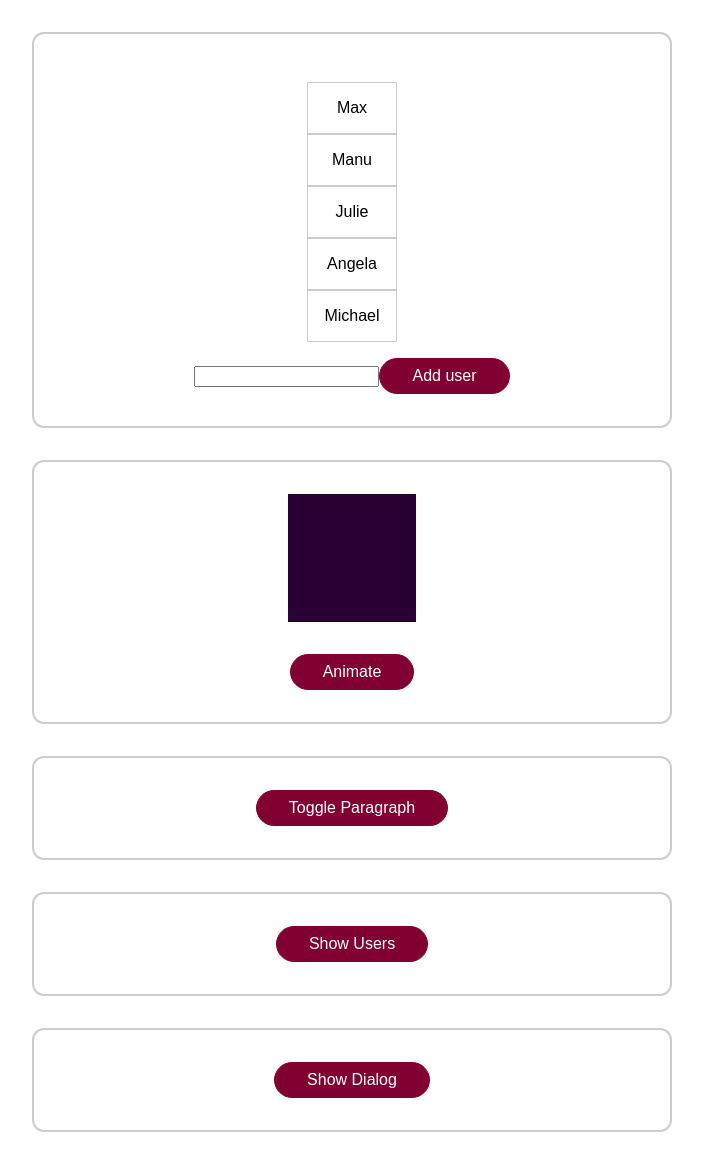
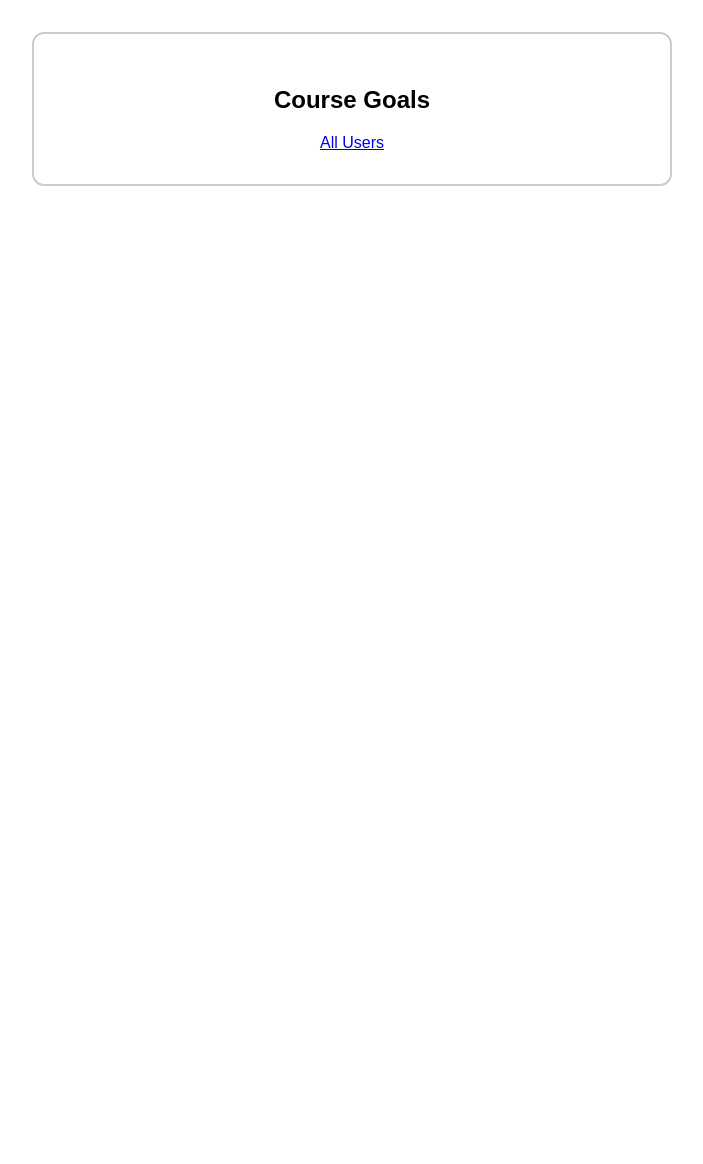
Before and after one commit to VictoriyaK19/animations-01-starting-setup, a Vue app: page /goals in a window 1280 px wide. Shown: the whole page, without its empty margins (288-991 px from the left). After the commit the page ends 800 px from the top, so only its background shows below. Built offline with nearby package versions, Linux system fonts and the light colour scheme.

Commit message:
Animating Route Changes

```diff
--- a/package.json
+++ b/package.json
@@ -9,7 +9,8 @@
   },
   "dependencies": {
     "core-js": "^3.8.3",
-    "vue": "^3.2.13"
+    "vue": "^3.2.13",
+    "vue-router": "^4.0.13"
   },
   "devDependencies": {
     "@babel/core": "^7.12.16",
--- a/src/App.vue
+++ b/src/App.vue
@@ -1,49 +1,15 @@
 <template>
-  <div class='container'>
-    <users-list></users-list>
-  </div>
-  <div class="container">
-    <div class="block" :class="{ animate: animatedBlock }"></div>
-    <button @click="animateBlock">Animate</button>
-  </div>
-  <div class="container">
-    <transition
-    :css="false"
-    @before-enter="beforeEnter"
-    @enter="enter"
-    @after-enter="afterEnter"
-    @before-leave="beforeLeave"
-    @leave="leave"
-    @after-leave="afterLeave"
-    @enter-cancelled="enterCancelled"
-    @leave-cancelled="leaveCancelled">
-      <p v-if="paraIsVisible">This is only sometimes visible...</p>
+
+    <router-view v-slot="slotProps">
+      <transition name="fade-button" mode="out-in">
+        <component :is="slotProps.Component"></component>
       </transition>
-    <button @click="toggleParagraoh">Toggle Paragraph</button>
-  </div>
-  <div class="container">
-    <transition name="fade-button" mode="out-in">
-      <button @click="showUsers" v-if="!usersAreVisible">Show Users</button>
-      <button @click="hideUsers" v-else>Hide Users</button>
-    </transition>
-  </div>
-  <base-modal @close="hideDialog" :open="dialogIsVisible">
-    <p>This is a test dialog!</p>
-    <button @click="hideDialog">Close it!</button>
-  </base-modal>
+    </router-view>
 
-  <div class="container">
-    <button @click="showDialog">Show Dialog</button>
-  </div>
 </template>
 
 <script>
-import UsersList from './components/UsersList.vue';
-
 export default {
-  components: {
-    UsersList
-  },
   data() {
     return {
       animatedBlock: false,
@@ -51,7 +17,7 @@
       paraIsVisible: false,
       usersAreVisible: false,
       enterInterval: null,
-      leaveInterval: null
+      leaveInterval: null,
     };
   },
   methods: {
@@ -64,12 +30,12 @@
       clearInterval(this.leaveInterval);
     },
     beforeEnter(el) {
-      console.log('beforeEnter');
+      console.log("beforeEnter");
       console.log(el);
       el.style.opacity = 0;
     },
     enter(el, done) {
-      console.log('enetr');
+      console.log("enetr");
       console.log(el);
       let round = 1;
       this.enterInterval = setInterval(() => {
@@ -82,16 +48,16 @@
       }, 20);
     },
     afterEnter(el) {
-      console.log('afterEnter');
+      console.log("afterEnter");
       console.log(el);
     },
     beforeLeave(el) {
-      console.log('beforeLeave');
+      console.log("beforeLeave");
       console.log(el);
       el.style.opacity = 1;
     },
     leave(el, done) {
-      console.log('leave');
+      console.log("leave");
       console.log(el);
       let round = 1;
       this.leaveInterval = setInterval(() => {
@@ -104,7 +70,7 @@
       }, 20);
     },
     afterLeave(el) {
-      console.log('afetreLeave');
+      console.log("afetreLeave");
       console.log(el);
     },
     showUsers() {
@@ -180,7 +146,7 @@
 .fade-button-leave-to {
   opacity: 0;
 }
-.fade-button-enter-active{
+.fade-button-enter-active {
   transition: opasity 0.3s ease-out;
 }
 .fade-button-leave-active {
@@ -189,6 +155,13 @@
 .fade-button-enter-to,
 .fade-button-leave-from {
   opacity: 1;
+}
+
+.route-enter-active{
+  animation: slide-scale 0.4s ease-out;
+}
+.route-leave-active{
+  animation: slide-scale 0.4s ease-in;
 }
 
 @keyframes slide-scale {
--- /dev/null
+++ b/src/components/pages/AllUsers.vue
@@ -0,0 +1,6 @@
+<template>
+    <div class="container">
+        <h2>All Users</h2>
+        <router-link to="/goals">Course Goals</router-link>
+    </div>
+</template>
--- /dev/null
+++ b/src/components/pages/CourseGoals.vue
@@ -0,0 +1,6 @@
+<template>
+    <div class="container">
+        <h2>Course Goals</h2>
+        <router-link to="/">All Users</router-link>
+    </div>
+</template>
--- a/src/main.js
+++ b/src/main.js
@@ -1,10 +1,25 @@
-import { createApp } from 'vue';
+import { createApp } from "vue";
+import { createRouter, createWebHistory } from "vue-router";
 
-import App from './App.vue';
-import BaseModal from './components/BaseModal.vue';
+import App from "./App.vue";
+import BaseModal from "./components/BaseModal.vue";
+import AllUsers from "./components/pages/AllUsers.vue";
+import CourseGoals from "./components/pages/CourseGoals.vue";
+
+const router = createRouter({
+  history: createWebHistory(),
+  routes: [
+    { path: "/", component: AllUsers },
+    { path: "/goals", component: CourseGoals },
+  ],
+});
 
 const app = createApp(App);
 
-app.component('base-modal', BaseModal);
+app.component("base-modal", BaseModal);
 
-app.mount('#app');
+app.use(router);
+
+router.isReady().then(function () {
+  app.mount("#app");
+});
```
Also changed, not shown: 1 other file (tests, documents, lock files or other folders). Lines whose indentation alone changed are shown as unchanged.
